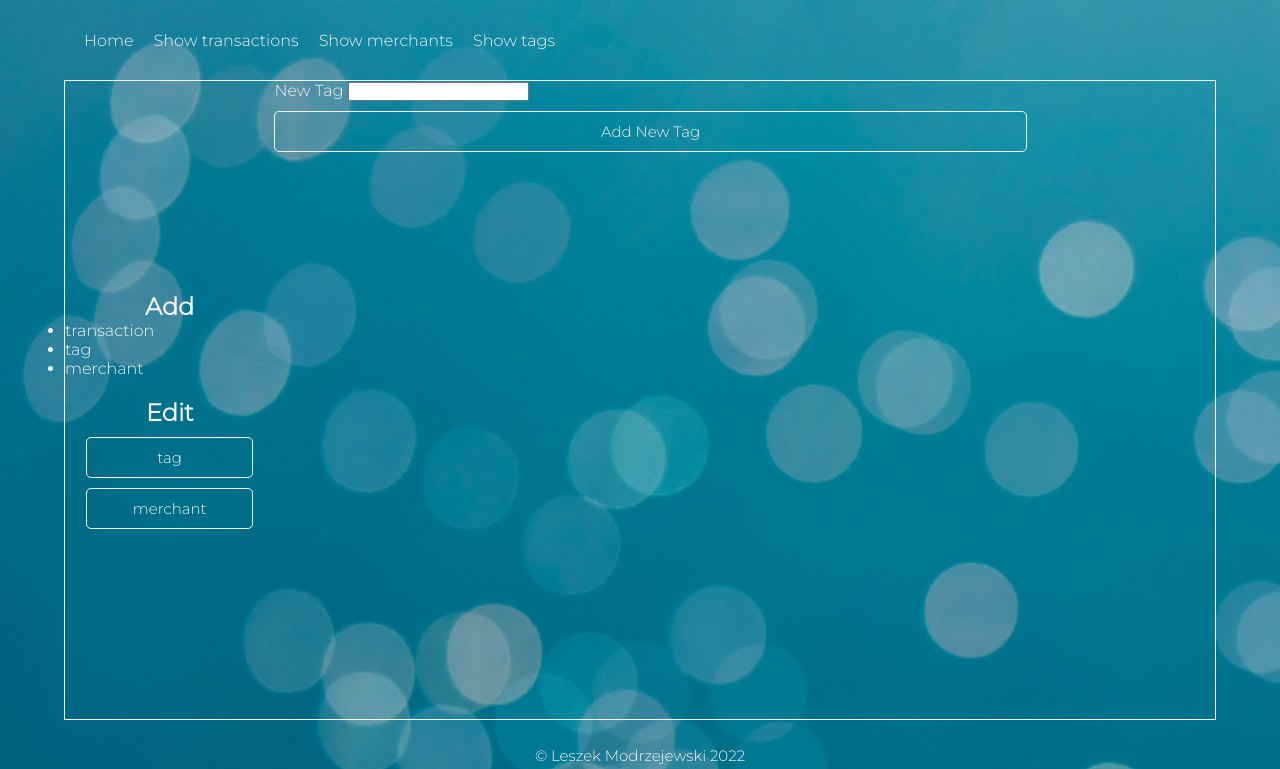
After one commit to lesmodrzejewski/Spending-Tracker, a Flask app: page /tags/new in a window 1280 px wide. The commit adds this page. Shown: the top 769 px of the page. Run offline with Flask 2, Linux system fonts and the light colour scheme; some web fonts are replaced.

Commit message:
add merchant & add tag functionality added

```diff
--- a/console.py
+++ b/console.py
@@ -5,10 +5,6 @@ from models.transaction import Transaction
 import repositories.merchant_repository as merchant_repository
 import repositories.tag_repository as tag_repository
 import repositories.transaction_repository as transaction_repository
-
-# merchant_repository.delete_all()
-# tag_repository.delete_all()
-# transaction_repository.delete_all()
 
 merchant_1 = Merchant("Asda")
 m1 = merchant_repository.save(merchant_1)
--- a/controllers/tags_controller.py
+++ b/controllers/tags_controller.py
@@ -1,4 +1,6 @@
-from flask import Blueprint, Flask, render_template
+from flask import Blueprint, Flask, redirect, render_template, request
+from controllers.merchants_controller import merchants
+from models.tag import Tag
 
 from repositories import tag_repository
 
@@ -8,3 +10,14 @@ tags_blueprint = Blueprint('tags', __name__)
 def tags():
     tags = tag_repository.select_all()
     return render_template('tags/index.html', tags = tags)
+
+@tags_blueprint.route("/tags/new")
+def add_new_tag():
+    return render_template("tags/new.html")
+
+@tags_blueprint.route("/tags", methods=['POST'])
+def create_tag():
+    name = request.form['add-new-tag-name']
+    tag = Tag(name)
+    tag_repository.save(tag)
+    return redirect('/tags')
--- a/repositories/merchant_repository.py
+++ b/repositories/merchant_repository.py
@@ -34,6 +34,6 @@ def select(id):
         merchant = Merchant(result['name'], result['id'])
     return merchant
 
-def delete_all():
-    sql = "DELETE FROM merchants"
-    run_sql(sql)
+# def delete_all():
+#     sql = "DELETE FROM merchants"
+#     run_sql(sql)
--- a/repositories/tag_repository.py
+++ b/repositories/tag_repository.py
@@ -33,6 +33,6 @@ def select(id):
         tag = Tag(result['name'], result['id'])
     return tag
 
-def delete_all():
-    sql = "DELETE FROM tags"
-    run_sql(sql)
+# def delete_all():
+#     sql = "DELETE FROM tags"
+#     run_sql(sql)
--- a/repositories/transaction_repository.py
+++ b/repositories/transaction_repository.py
@@ -33,6 +33,6 @@ def select_all():
     return transactions
 
 
-def delete_all():
-    sql = "DELETE FROM transactions"
-    run_sql(sql)
+# def delete_all():
+#     sql = "DELETE FROM transactions"
+#     run_sql(sql)
--- a/templates/base.html
+++ b/templates/base.html
@@ -29,11 +29,11 @@
         <aside>
 
             <h2>Add</h2>
-            <div class="add-buttons">
-                <button>transaction</button>
-                <button>tag</button>
-                <button>merchant</button>
-            </div>
+            <ul class="add-buttons">
+                <li><a href="/transactions/new">transaction</a></li>
+                <li><a href="/tags/new">tag</a></li>
+                <li><a href="/merchants/new">merchant</a></li>
+            </ul>
 
             <h2>Edit</h2>
             <div class = "edit-buttons">
--- a/templates/index.html
+++ b/templates/index.html
@@ -3,7 +3,7 @@
 <section id="benjamin-franklin">
 
     <div class="franklin-quote">
-        <h1>Beware of little expenses, a small leak will sink a great ship</h1>
+        <h1>Beware of little expenses,<br> a small leak will sink <br> a great ship</h1>
         <h2>Benjamin Franklin</h2>
     </div>
 
--- /dev/null
+++ b/templates/tags/new.html
@@ -0,0 +1,13 @@
+{% extends 'base.html' %}
+{% block content %}
+
+<form action="/tags" method="post">
+    <div>
+        <label for="add-new-tag-name">New Tag</label>
+        <input type="text" name="add-new-tag-name" id="add-new-tag-name">
+    </div>
+
+    <button type="submit">Add New Tag</button>
+</form>
+
+{% endblock %}
```
Also changed, not shown: controllers/merchants_controller.py (+13 -0 lines), templates/merchants/new.html (added, +15 -0 lines), templates/transactions/new.html (added).
